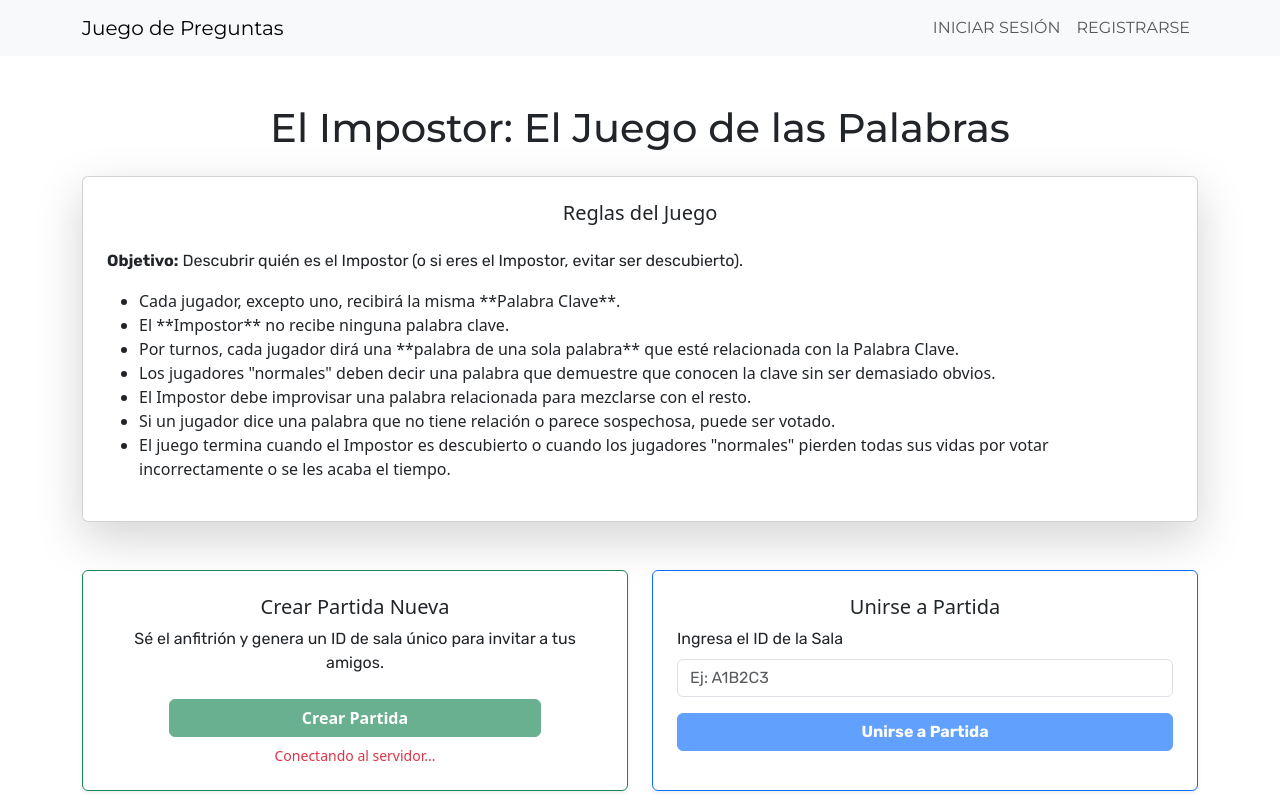
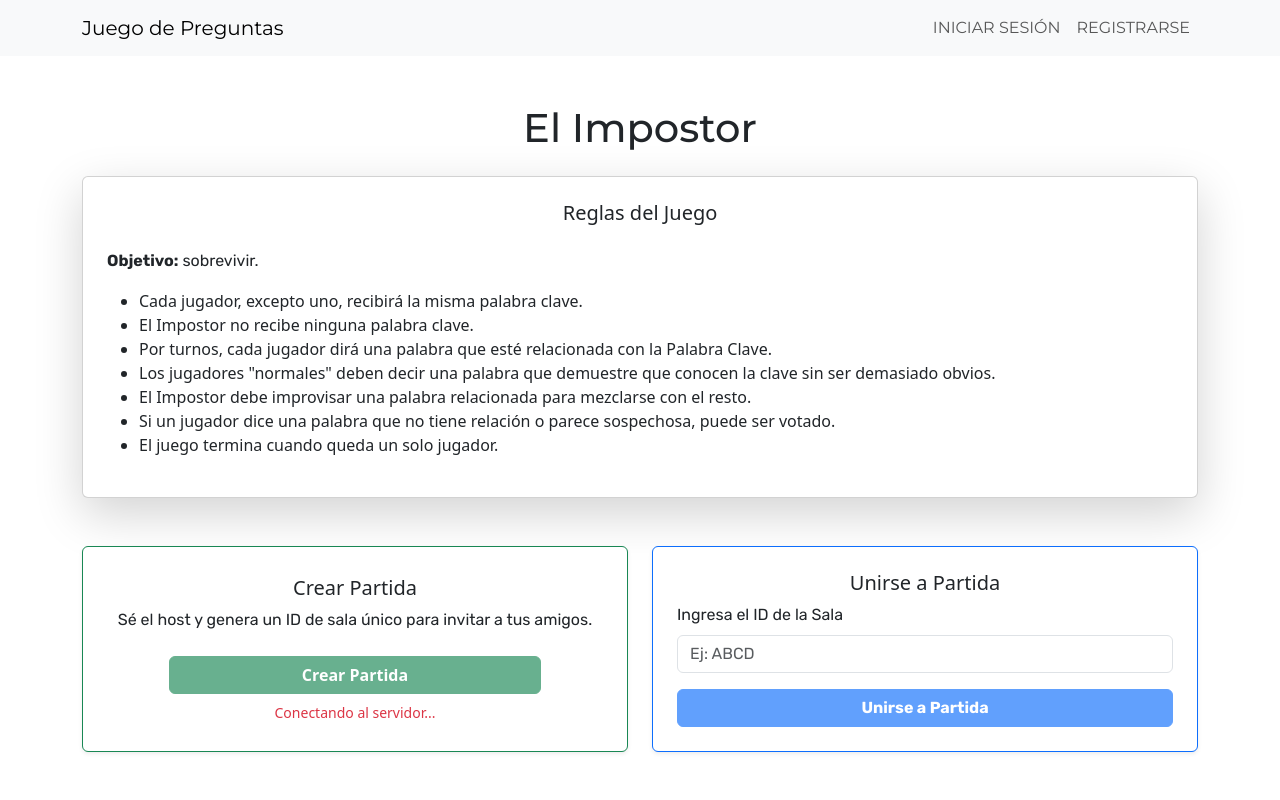
Before and after one commit to AndresSantamarina/juegoPreguntas, a React (Vite) app: page /impostor in a window 1280 px wide. Shown: the top 800 px of the page. Built offline with nearby package versions, Linux system fonts and the light colour scheme; no server answers.

Commit message:
mejora de ui

```diff
--- a/src/components/game/LobbyView.jsx
+++ b/src/components/game/LobbyView.jsx
@@ -23,7 +23,7 @@ const LobbyView = ({
 
   return (
     <Container className="mainSection py-5">
-      <h1 className="text-center mb-4 text-primary fw-bold">
+      <h1 className="text-center mb-4 text-dark fw-bold">
         Sala de Espera: {roomId}
       </h1>
 
--- a/src/components/hooks/useGameSocket.js
+++ b/src/components/hooks/useGameSocket.js
@@ -251,7 +251,15 @@ export const useGameSocket = (roomId, userId, navigate) => {
             showCancelButton: true, confirmButtonText: "Sí, Cancelar",
         }).then((result) => {
             if (result.isConfirmed) {
-                emitEvent("cancelGame", {});
+                // ✅ Llamada al socket que envía el evento 'cancelGame' al backend
+                emitEvent("cancelGame", {}, (response) => {
+                    // Si el host cancela y la respuesta del backend es éxito, navega.
+                    if (response.success) {
+                        navigate("/impostor");
+                    } else {
+                        Swal.fire("Error", response.message || "No se pudo cancelar la sala.", "error");
+                    }
+                });
             }
         });
     };
--- a/src/pages/ImpostorHome.jsx
+++ b/src/pages/ImpostorHome.jsx
@@ -16,8 +16,6 @@ const ImpostorHome = () => {
     formState: { errors },
   } = useForm();
   const [loading, setLoading] = useState(false);
-
-  // --- Lógica para CREAR PARTIDA ---
   const handleCreateRoom = async (categoryName) => {
     if (!isConnected) {
       Swal.fire("Error", "No conectado al servidor de juego.", "error");
@@ -46,7 +44,6 @@ const ImpostorHome = () => {
     );
   };
 
-  // --- Lógica para UNIRSE a PARTIDA ---
   const handleJoinRoom = async (data) => {
     const { roomId } = data;
 
@@ -78,9 +75,7 @@ const ImpostorHome = () => {
 
   return (
     <Container className="mainSection my-5">
-      <h1 className="text-center mb-4">
-        El Impostor: El Juego de las Palabras
-      </h1>
+      <h1 className="text-center mb-4">El Impostor</h1>
 
       <Card className="shadow-lg p-4 mb-5">
         <Card.Title className="text-center h3 mb-4">
@@ -88,17 +83,14 @@ const ImpostorHome = () => {
         </Card.Title>
         <div className="text-start">
           <p>
-            <strong>Objetivo:</strong> Descubrir quién es el Impostor (o si eres
-            el Impostor, evitar ser descubierto).
+            <strong>Objetivo:</strong> sobrevivir.
           </p>
           <ul>
+            <li>Cada jugador, excepto uno, recibirá la misma palabra clave.</li>
+            <li>El Impostor no recibe ninguna palabra clave.</li>
             <li>
-              Cada jugador, excepto uno, recibirá la misma **Palabra Clave**.
-            </li>
-            <li>El **Impostor** no recibe ninguna palabra clave.</li>
-            <li>
-              Por turnos, cada jugador dirá una **palabra de una sola palabra**
-              que esté relacionada con la Palabra Clave.
+              Por turnos, cada jugador dirá una palabra que esté relacionada con
+              la Palabra Clave.
             </li>
             <li>
               Los jugadores "normales" deben decir una palabra que demuestre que
@@ -112,23 +104,18 @@ const ImpostorHome = () => {
               Si un jugador dice una palabra que no tiene relación o parece
               sospechosa, puede ser votado.
             </li>
-            <li>
-              El juego termina cuando el Impostor es descubierto o cuando los
-              jugadores "normales" pierden todas sus vidas por votar
-              incorrectamente o se les acaba el tiempo.
-            </li>
+            <li>El juego termina cuando queda un solo jugador.</li>
           </ul>
         </div>
       </Card>
 
       <Row className="g-4">
-        {/* Componente Crear Partida */}
         <Col md={6}>
           <Card className="h-100 shadow-sm border-success">
             <Card.Body className="d-flex flex-column justify-content-center align-items-center p-4">
-              <Card.Title className="h4">Crear Partida Nueva</Card.Title>
+              <Card.Title className="h4">Crear Partida</Card.Title>
               <Card.Text className="text-center mb-4">
-                Sé el anfitrión y genera un ID de sala único para invitar a tus
+                Sé el host y genera un ID de sala único para invitar a tus
                 amigos.
               </Card.Text>
               <Button
@@ -148,7 +135,6 @@ const ImpostorHome = () => {
           </Card>
         </Col>
 
-        {/* Componente Unirse a Partida */}
         <Col md={6}>
           <Card className="h-100 shadow-sm border-primary">
             <Card.Body className="p-4">
@@ -160,7 +146,7 @@ const ImpostorHome = () => {
                   <Form.Label>Ingresa el ID de la Sala</Form.Label>
                   <Form.Control
                     type="text"
-                    placeholder="Ej: A1B2C3"
+                    placeholder="Ej: ABCD"
                     {...register("roomId", {
                       required: "El ID de la sala es obligatorio",
                       pattern: {
```
